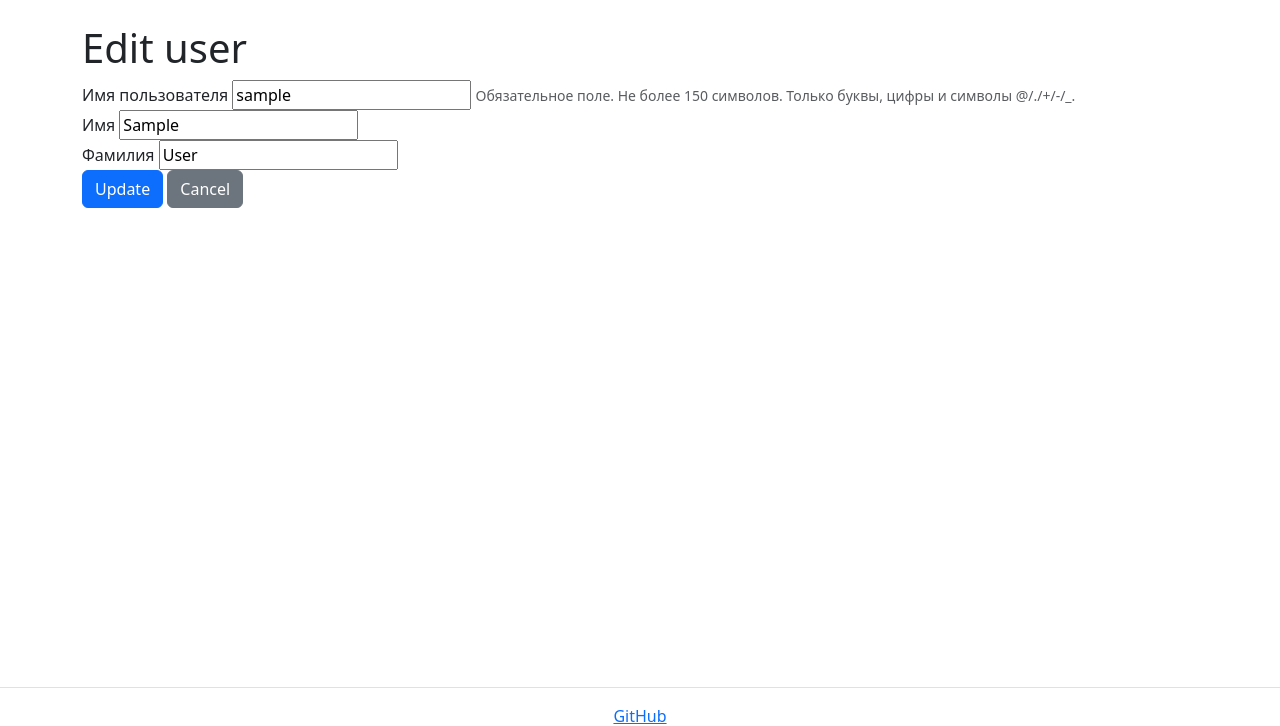
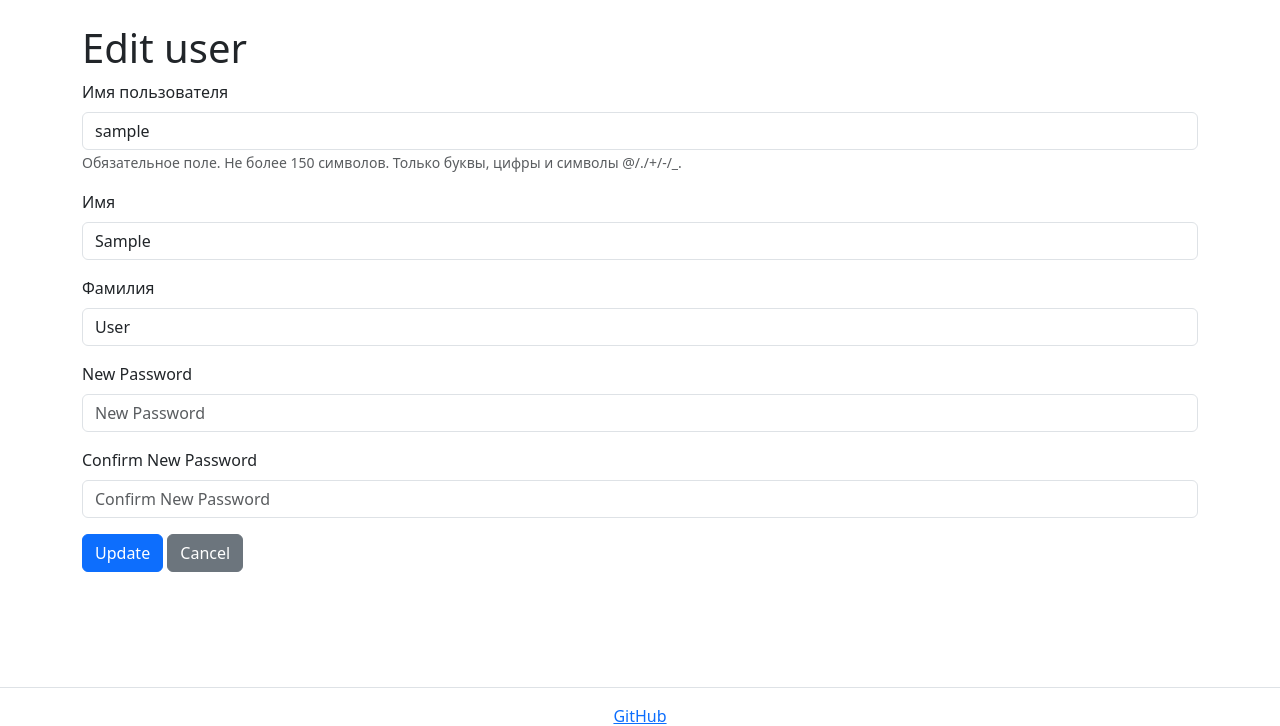
Before and after one commit to MaxKtv/python-project-52, a Django app: page /users/1/update/ in a window 1280 px wide. Shown: the part 56-782 px from the top of the page. Run offline with Django 5.2, Linux system fonts and the light colour scheme; a user stored in the database is signed in; tables that the repository leaves empty hold one stand-in row (values such as "Sample post"); some libraries are stand-ins or nearby versions.

Commit message:
feat user update

```diff
--- a/task_manager/templates/users/user_form.html
+++ b/task_manager/templates/users/user_form.html
@@ -1,22 +1,12 @@
 {% extends 'layout.html' %}
 {% load i18n %}
+{% load django_bootstrap5 %}
 
 {% block content %}
 <h1>{% trans "Edit user" %}</h1>
 <form method="post">
     {% csrf_token %}
-    {% for field in form %}
-    <div class="form-group">
-        <label for="{{ field.id_for_label }}">{{ field.label }}</label>
-        {{ field }}
-        {% if field.help_text %}
-        <small class="form-text text-muted">{{ field.help_text }}</small>
-        {% endif %}
-        {% for error in field.errors %}
-        <div class="alert alert-danger">{{ error }}</div>
-        {% endfor %}
-    </div>
-    {% endfor %}
+    {% bootstrap_form form %}
     <button type="submit" class="btn btn-primary">{% trans "Update" %}</button>
     <a href="{% url 'users:list' %}" class="btn btn-secondary">{% trans "Cancel" %}</a>
 </form>
--- a/task_manager/users/forms.py
+++ b/task_manager/users/forms.py
@@ -1,6 +1,6 @@
 from django import forms
 from django.contrib.auth.models import User
-from django.contrib.auth.forms import UserCreationForm
+from django.contrib.auth.forms import UserCreationForm, UserChangeForm
 from task_manager.mixins.forms import FormWidgetMixin
 from django.utils.translation import gettext_lazy as _
 
@@ -13,7 +13,57 @@ class CustomUserCreationForm(UserCreationForm):
         }
 
 
-class UserUpdateForm(FormWidgetMixin, forms.ModelForm):
+class CustomUserUpdateForm(UserChangeForm):
+    """Форма для обновления данных пользователя и изменения пароля"""
+
+    password = None  # Убираем поле, связанное с паролем
+
+    class Meta:
+        model = User
+        fields = ['username', 'first_name', 'last_name', 'email']
+
+    def clean_password(self):
+        # Убеждаемся, что поле пароля полностью исключено
+        return ""
+
+
+class UserUpdateForm(UserChangeForm):
+    """Форма для изменения данных пользователя и пароля"""
+
+    password = None  # Убираем стандартное поле пароля
+
+    password1 = forms.CharField(
+        label=_("New Password"),
+        required=False,
+        widget=forms.PasswordInput,
+    )
+    password2 = forms.CharField(
+        label=_("Confirm New Password"),
+        required=False,
+        widget=forms.PasswordInput,
+    )
+
     class Meta:
         model = User
         fields = ['username', 'first_name', 'last_name']
+
+    def clean(self):
+        cleaned_data = super().clean()
+        password1 = cleaned_data.get('password1')
+        password2 = cleaned_data.get('password2')
+
+        if password1 or password2:
+            if password1 != password2:
+                raise forms.ValidationError(_("Passwords do not match."))
+
+        return cleaned_data
+
+    def save(self, commit=True):
+        user = super().save(commit=False)
+        password1 = self.cleaned_data.get('password1')
+
+        if password1:
+            user.set_password(password1)
+        if commit:
+            user.save()
+        return user
--- a/task_manager/users/views.py
+++ b/task_manager/users/views.py
@@ -2,6 +2,7 @@ from django.urls import reverse_lazy
 from django.contrib.auth.models import User
 from django.utils.translation import gettext_lazy as _
 from django.contrib.auth.views import LoginView, LogoutView
+from django.contrib.auth.forms import PasswordChangeForm
 from task_manager.mixins import ListView, CreateView, UpdateView, DeleteView
 from task_manager.mixins.auth import (UserPermissionMixin,
                                       LoginMixin,
@@ -47,6 +48,25 @@ class UserUpdateView(UserPermissionMixin, UpdateView):
     success_message = _("User successfully updated")
     permission_url = reverse_lazy('users:list')
 
+    def get_context_data(self, **kwargs):
+        """Добавляем форму для изменения пароля в контекст"""
+        context = super().get_context_data(**kwargs)
+        context['password_form'] = PasswordChangeForm(user=self.request.user)
+        return context
+
+    def post(self, request, *args, **kwargs):
+        user = self.get_object()
+        password_form = PasswordChangeForm(user=user, data=request.POST)
+
+        if 'password' in request.POST and password_form.is_valid():
+            password_form.save()
+            update_session_auth_hash(request, password_form.user)
+            return self.form_valid(self.get_form())
+
+        if 'password' not in request.POST:
+            return super().post(request, *args, **kwargs)
+
+        return self.form_invalid(self.get_form())
 
 class UserDeleteView(UserPermissionMixin, DeleteView):
     """Представление для удаления пользователя"""
```
Also changed, not shown: locale/ru/LC_MESSAGES/django.po, 1 other file.
